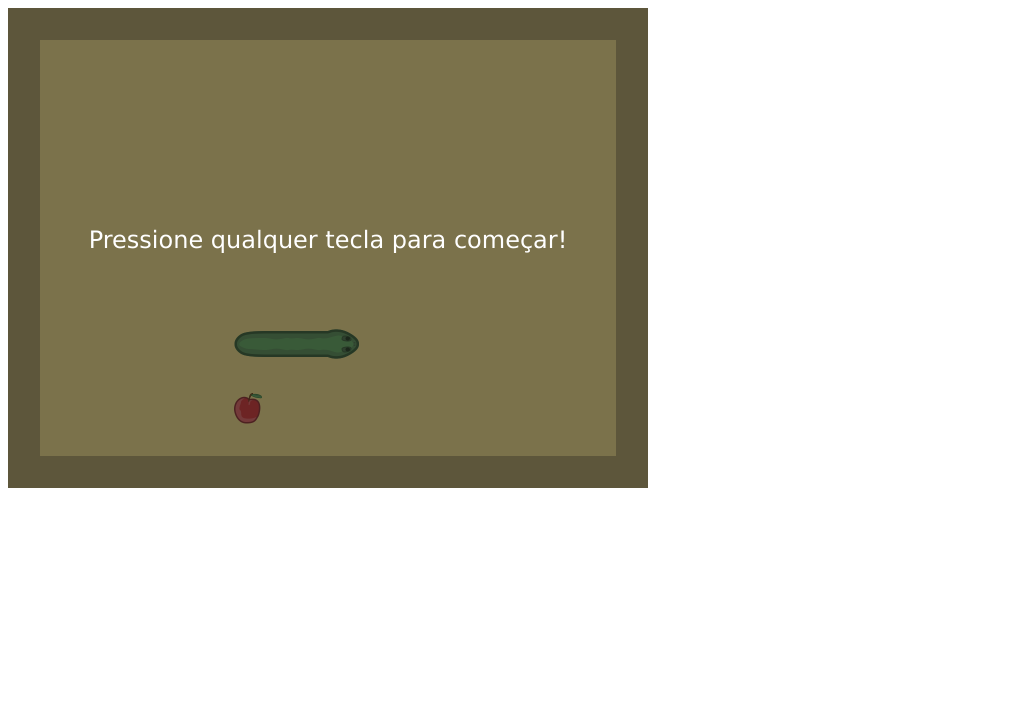
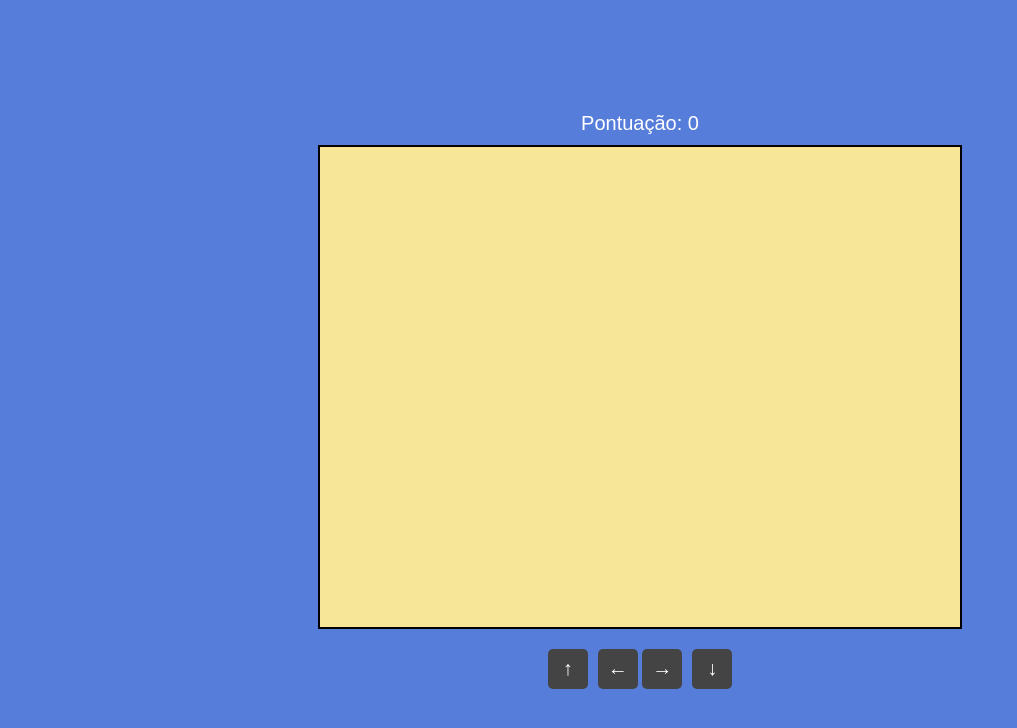
Before and after one commit to AdryanMichel/snakegame, a plain HTML site: page index.html in a window 1280 px wide. Shown: the whole page, without its empty margins (0-1017 px from the left). Drawn offline with Linux system fonts and the light colour scheme.

Commit message:
Update index.html

```diff
--- a/index.html
+++ b/index.html
@@ -1,11 +1,68 @@
 <!DOCTYPE html>
-<html>
+<html lang="pt">
 <head>
-<meta charset="UTF-8">
-<title>snake.com</title>
-<script type="text/javascript" src="snake.js"></script>
+    <meta charset="UTF-8">
+    <meta name="viewport" content="width=device-width, initial-scale=1.0">
+    <title>Jogo da Cobra</title>
+    <style>
+        body {
+            display: flex;
+            justify-content: center;
+            align-items: center;
+            height: 100vh;
+            margin: 0;
+            background-color: #577ddb;
+            font-family: Arial, sans-serif;
+            flex-direction: column;
+        }
+        #game-container {
+            display: flex;
+            flex-direction: column;
+            align-items: center;
+        }
+        #viewport {
+            border: 2px solid #000;
+            background-color: #f7e697;
+        }
+        #controls {
+            display: flex;
+            margin-top: 20px;
+            justify-content: center;
+            gap: 10px;
+        }
+        .arrow-button {
+            width: 40px;
+            height: 40px;
+            background-color: #444;
+            color: white;
+            border: none;
+            border-radius: 5px;
+            font-size: 20px;
+            cursor: pointer;
+        }
+        #score {
+            font-size: 20px;
+            margin-bottom: 10px;
+            color: #fff;
+        }
+        .arrow-button:active {
+            background-color: #888;
+        }
+    </style>
 </head>
 <body>
-<canvas id="viewport" width="640" height="480"></canvas>
+    <div id="game-container">
+        <div id="score">Pontuação: 0</div>
+        <canvas id="viewport" width="640" height="480"></canvas>
+        <div id="controls">
+            <button class="arrow-button" id="up">↑</button>
+            <div>
+                <button class="arrow-button" id="left">←</button>
+                <button class="arrow-button" id="right">→</button>
+            </div>
+            <button class="arrow-button" id="down">↓</button>
+        </div>
+    </div>
+    <script src="snake-game.js"></script>
 </body>
 </html>
```
